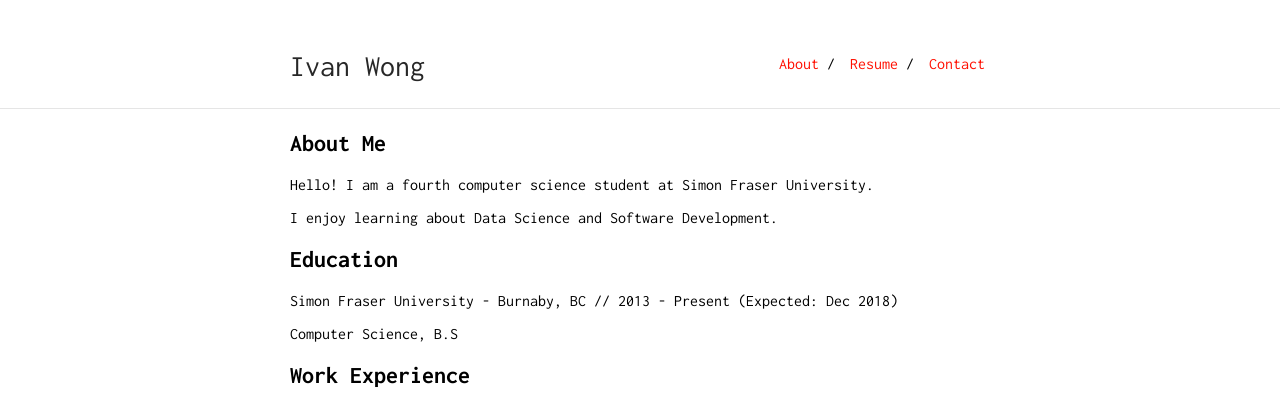
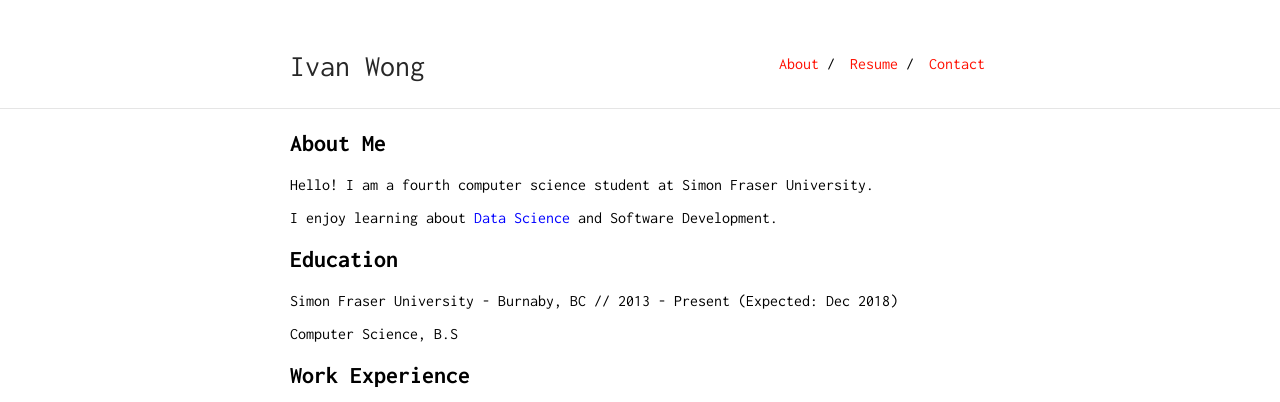
Before and after one commit to icwong/icwong.github.io, a Jekyll site: the page built from index.md, in a window 1280 px wide. Shown: the top 402 px of the page. Built offline with Jekyll 4.4.1, drawn with Linux system fonts in a browser that asks for light colours; our own code applies the rules of GitHub Pages for plain Markdown files.

Commit message:
testing colors

```diff
--- a/index.md
+++ b/index.md
@@ -6,7 +6,7 @@ layout: default
 
 Hello! I am a fourth computer science student at Simon Fraser University.
 
-I enjoy learning about Data Science and Software Development.
+I enjoy learning about <span style="color: blue">Data Science</span> and Software Development.
 
 ## Education
 Simon Fraser University - Burnaby, BC  // 2013 - Present (Expected: Dec 2018)
```
